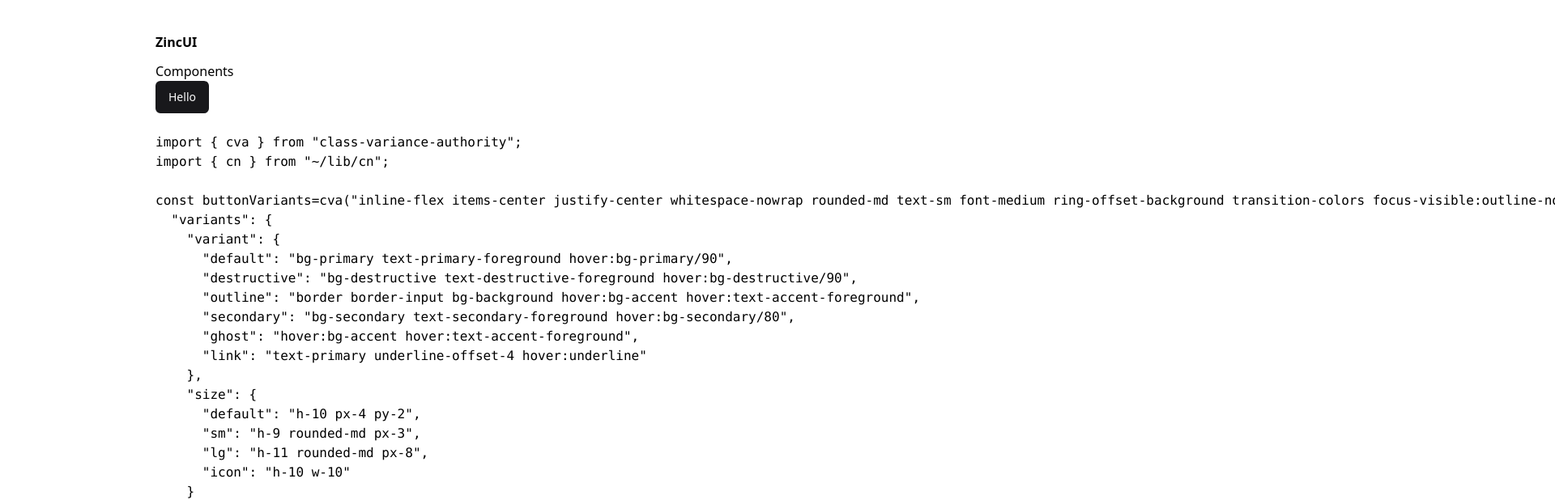
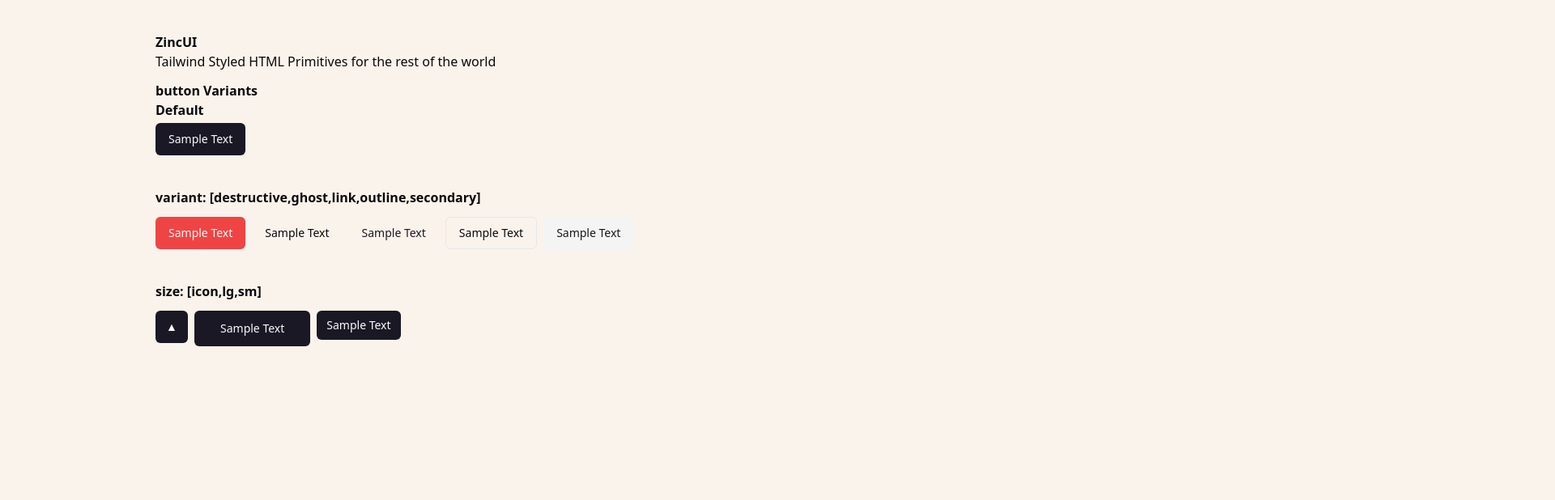
Before and after one commit to barelyhuman/zincui, a Preact app: page / in a window 1280 px wide. Shown: the top 618 px of the page at 81% size, 1920 px wide, since content can reach past the window. Built offline with nearby package versions, Linux system fonts and the light colour scheme.

Commit message:
refactor: move it to a style reg

```diff
--- a/src/components/layout.jsx
+++ b/src/components/layout.jsx
@@ -1 +1,5 @@
-export const Layout = ({children})=><div class="max-w-4xl mx-auto flex flex-col m-10 min-h-[100vh] gap-3">{children}</div>
+export const Layout = ({ children }) => (
+  <div class="max-w-4xl mx-auto flex flex-col m-10 min-h-[100vh] gap-3">
+    {children}
+  </div>
+);
--- a/src/components/shared/button.jsx
+++ /dev/null
@@ -1,66 +0,0 @@
-import { cva } from "class-variance-authority";
-import { cn } from "~/lib/cn";
-import { getVariantObjName, getVariantPropsString } from "~/lib/helpers";
-
-const baseStyle =
-  "inline-flex items-center justify-center whitespace-nowrap rounded-md text-sm font-medium ring-offset-background transition-colors focus-visible:outline-none focus-visible:ring-2 focus-visible:ring-ring focus-visible:ring-offset-2 disabled:pointer-events-none disabled:opacity-50";
-
-const variantStyles = {
-  variants: {
-    variant: {
-      default: "bg-primary text-primary-foreground hover:bg-primary/90",
-      destructive:
-        "bg-destructive text-destructive-foreground hover:bg-destructive/90",
-      outline:
-        "border border-input bg-background hover:bg-accent hover:text-accent-foreground",
-      secondary: "bg-secondary text-secondary-foreground hover:bg-secondary/80",
-      ghost: "hover:bg-accent hover:text-accent-foreground",
-      link: "text-primary underline-offset-4 hover:underline",
-    },
-    size: {
-      default: "h-10 px-4 py-2",
-      sm: "h-9 rounded-md px-3",
-      lg: "h-11 rounded-md px-8",
-      icon: "h-10 w-10",
-    },
-  },
-  defaultVariants: {
-    variant: "default",
-    size: "default",
-  },
-};
-
-const buttonVariants = cva(baseStyle, variantStyles);
-
-export const Button = ({ className, ref, variant, size, ...props }) => {
-  return (
-    <button
-      className={cn(buttonVariants({ variant, size, className }))}
-      ref={ref}
-      {...props}
-    />
-  );
-};
-
-Button.displayName = "Button";
-Button.baseComponent = "button";
-Button.baseClass = String(baseStyle);
-Button.variantClasses = variantStyles;
-
-Button.story = `
-import { cva } from "class-variance-authority";
-import { cn } from "~/lib/cn";
-
-const ${getVariantObjName(Button)}=cva("${Button.baseClass}",${JSON.stringify(
-  Button.variantClasses,
-  null,
-  2
-)})
-
-export const ${Button.displayName} = ({className,ref,${getVariantPropsString(
-  Button.variantClasses
-)},...props})=>{
-    return <${Button.baseComponent} className={cn(${getVariantObjName(
-  Button
-)}({${getVariantPropsString(Button.variantClasses)}}))} {...props}/>
-  }`;
--- /dev/null
+++ b/src/components/shared/style-registry.js
@@ -0,0 +1,48 @@
+/**
+ * @typedef {object} StyleDef
+ * @property {string} name
+ * @property {string} base
+ * @property {string[]} forElements
+ * @property {object} variants
+ */
+
+/**@type {StyleDef[]}*/
+export const styles = [];
+
+defineStyle({
+  name: "button",
+  forElements: ["button"],
+  base: "inline-flex items-center justify-center whitespace-nowrap rounded-md text-sm font-medium ring-offset-background transition-colors focus-visible:outline-none focus-visible:ring-2 focus-visible:ring-ring focus-visible:ring-offset-2 disabled:pointer-events-none disabled:opacity-50",
+  variants: {
+    variants: {
+      variant: {
+        default: "bg-primary text-primary-foreground hover:bg-primary/90",
+        destructive:
+          "bg-destructive text-destructive-foreground hover:bg-destructive/90",
+        outline:
+          "border border-input bg-background hover:bg-accent hover:text-accent-foreground",
+        secondary:
+          "bg-secondary text-secondary-foreground hover:bg-secondary/80",
+        ghost: "hover:bg-accent hover:text-accent-foreground",
+        link: "text-primary underline-offset-4 hover:underline",
+      },
+      size: {
+        default: "h-10 px-4 py-2",
+        sm: "h-9 rounded-md px-3",
+        lg: "h-11 rounded-md px-8",
+        icon: "h-10 w-10",
+      },
+    },
+    defaultVariants: {
+      variant: "default",
+      size: "default",
+    },
+  },
+});
+
+/**
+ * @param {StyleDef} style
+ */
+function defineStyle(style) {
+  styles.push(style);
+}
--- a/src/global.css
+++ b/src/global.css
@@ -4,13 +4,13 @@
 
 @layer base {
   :root {
-    --background: 0 0% 100%;
+    --background: 32 57% 95%;
     --foreground: 240 10% 3.9%;
     --card: 0 0% 100%;
     --card-foreground: 240 10% 3.9%;
     --popover: 0 0% 100%;
     --popover-foreground: 240 10% 3.9%;
-    --primary: 240 5.9% 10%;
+    --primary: 249 22% 12%;
     --primary-foreground: 0 0% 98%;
     --secondary: 240 4.8% 95.9%;
     --secondary-foreground: 240 5.9% 10%;
@@ -48,3 +48,7 @@
     --ring: 240 4.9% 83.9%;
   }
 }
+
+body{
+  @apply bg-background text-foreground;
+}
--- a/src/pages/index.jsx
+++ b/src/pages/index.jsx
@@ -1,14 +1,89 @@
 import { Layout } from "~/components/layout";
-import { Button } from "~/components/shared/button";
+import { styles } from "~/components/shared/style-registry";
+import { cn } from "~/lib/cn";
+import { cva } from "class-variance-authority";
+import { h } from "preact";
 
 export default () => {
   return (
     <Layout>
-      <h1 class="font-semibold">ZincUI</h1>
+      <hgroup>
+        <h1 class="font-semibold">ZincUI</h1>
+        <p>Tailwind Styled HTML Primitives for the rest of the world</p>
+      </hgroup>
       <section>
-        <h2>Components</h2>
-        <Button>Hello</Button>
-        <pre>{Button.story}</pre>
+        {styles.map((d) => {
+          const classVariantBuilder = cva(d.base, d.variants);
+          const variants = Object.keys(d.variants.variants);
+          const variantProperties = variants.reduce((acc, varKey) => {
+            acc[varKey] = Object.keys(d.variants.variants[varKey]).sort();
+            return acc;
+          }, {});
+          return (
+            <div>
+              <h2 class="font-bold">{d.name} Variants</h2>
+              <h3 class="font-semibold">Default</h3>
+              {d.forElements.map((el) => {
+                return (
+                  <div class="mt-1">
+                    {h(
+                      el,
+                      {
+                        class: cn(classVariantBuilder({})),
+                      },
+                      "Sample Text"
+                    )}
+                  </div>
+                );
+              })}
+              {variants.map((variantKey) => {
+                return (
+                  <div class="flex flex-col gap-2 mt-10">
+                    <h3 class="font-semibold">
+                      {variantKey}: [
+                      {variantProperties[variantKey]
+                        .filter((innerKey) => innerKey !== "default")
+                        .join(",")}
+                      ]{" "}
+                    </h3>
+                    <div class="flex gap-2 mt-1">
+                      {d.forElements.map((el) => {
+                        return variantProperties[variantKey]
+                          .filter((innerKey) => innerKey !== "default")
+                          .map((keyProp) => {
+                            if (keyProp == "icon") {
+                              return h(
+                                el,
+                                {
+                                  class: cn(
+                                    classVariantBuilder({
+                                      [variantKey]: keyProp,
+                                    })
+                                  ),
+                                },
+                                "▲"
+                              );
+                            }
+                            return h(
+                              el,
+                              {
+                                class: cn(
+                                  classVariantBuilder({
+                                    [variantKey]: keyProp,
+                                  })
+                                ),
+                              },
+                              "Sample Text"
+                            );
+                          });
+                      })}
+                    </div>
+                  </div>
+                );
+              })}
+            </div>
+          );
+        })}
       </section>
     </Layout>
   );
```
